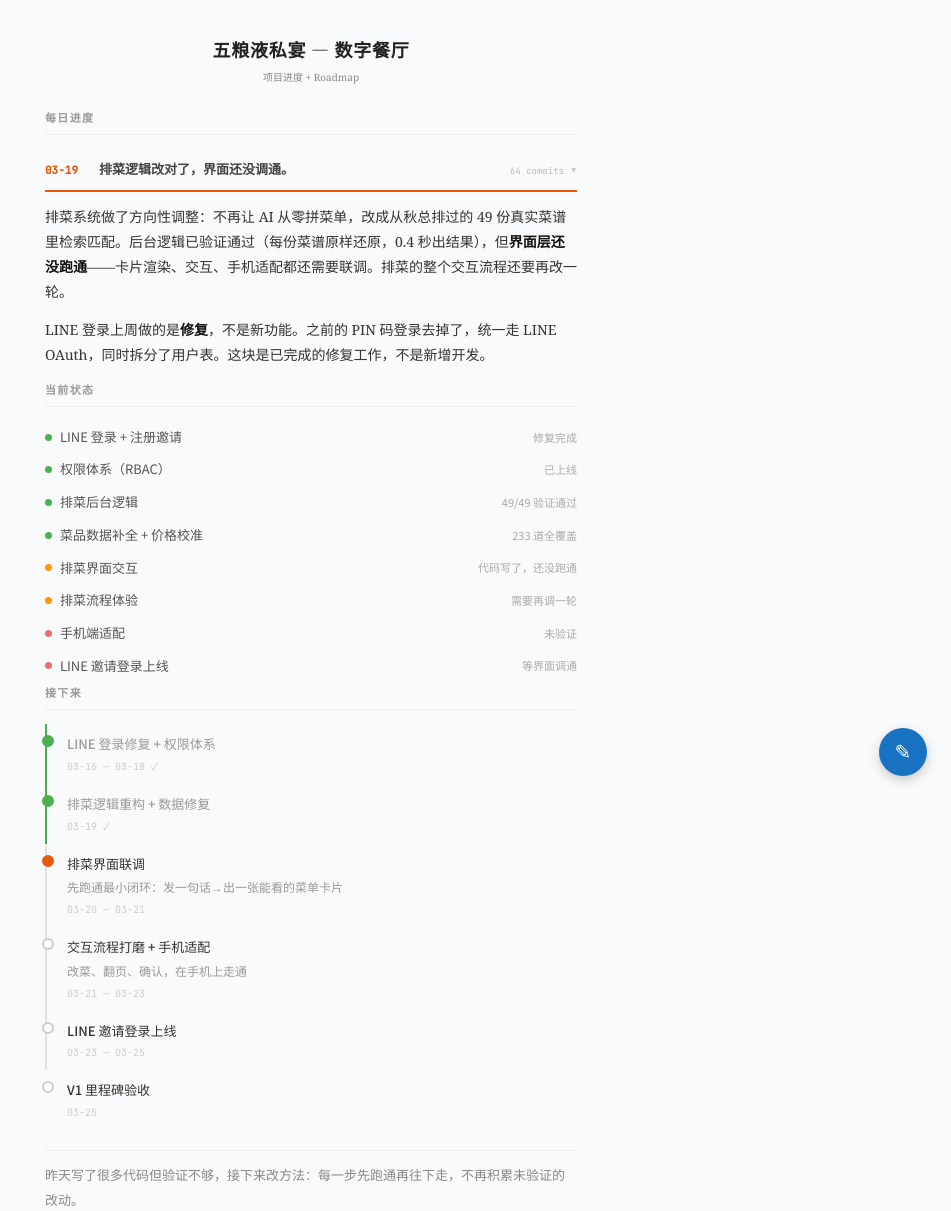
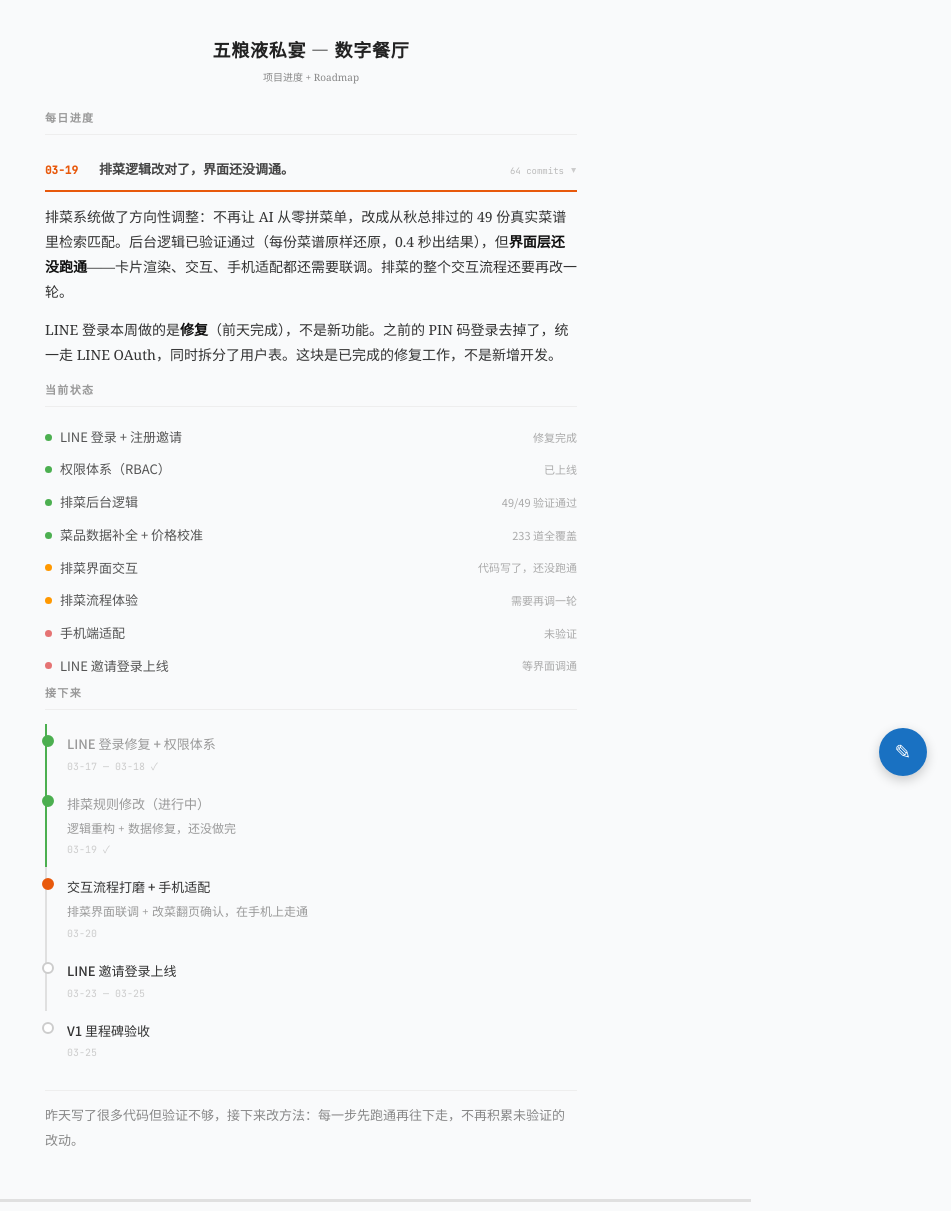
Before and after one commit to Kevinzh0C/restaurant-docs, a plain HTML site: page index.html in a window 1280 px wide. Shown: the top 1211 px of the page, without its empty margins (329-1280 px from the left). Drawn offline with Linux system fonts and the light colour scheme.

Commit message:
fix: correct timeline — LINE is this week, menu rules yesterday, UX today

```diff
--- a/index.html
+++ b/index.html
@@ -332,7 +332,7 @@
     </summary>
     <div class="day-body">
       <p>排菜系统做了方向性调整：不再让 AI 从零拼菜单，改成从秋总排过的 49 份真实菜谱里检索匹配。后台逻辑已验证通过（每份菜谱原样还原，0.4 秒出结果），但<strong>界面层还没跑通</strong>——卡片渲染、交互、手机适配都还需要联调。排菜的整个交互流程还要再改一轮。</p>
-      <p>LINE 登录上周做的是<strong>修复</strong>，不是新功能。之前的 PIN 码登录去掉了，统一走 LINE OAuth，同时拆分了用户表。这块是已完成的修复工作，不是新增开发。</p>
+      <p>LINE 登录本周做的是<strong>修复</strong>（前天完成），不是新功能。之前的 PIN 码登录去掉了，统一走 LINE OAuth，同时拆分了用户表。这块是已完成的修复工作，不是新增开发。</p>
 
       <div class="rpt-section">当前状态</div>
       <div class="st">
@@ -348,10 +348,9 @@
 
       <div class="rpt-section">接下来</div>
       <div>
-        <div class="ph done"><div class="t">LINE 登录修复 + 权限体系</div><div class="time">03-16 — 03-18 ✓</div></div>
-        <div class="ph done"><div class="t">排菜逻辑重构 + 数据修复</div><div class="time">03-19 ✓</div></div>
-        <div class="ph now"><div class="t">排菜界面联调</div><div class="d">先跑通最小闭环：发一句话→出一张能看的菜单卡片</div><div class="time">03-20 — 03-21</div></div>
-        <div class="ph"><div class="t">交互流程打磨 + 手机适配</div><div class="d">改菜、翻页、确认，在手机上走通</div><div class="time">03-21 — 03-23</div></div>
+        <div class="ph done"><div class="t">LINE 登录修复 + 权限体系</div><div class="time">03-17 — 03-18 ✓</div></div>
+        <div class="ph done"><div class="t">排菜规则修改（进行中）</div><div class="d">逻辑重构 + 数据修复，还没做完</div><div class="time">03-19 ✓</div></div>
+        <div class="ph now"><div class="t">交互流程打磨 + 手机适配</div><div class="d">排菜界面联调 + 改菜翻页确认，在手机上走通</div><div class="time">03-20</div></div>
         <div class="ph"><div class="t">LINE 邀请登录上线</div><div class="time">03-23 — 03-25</div></div>
         <div class="ph"><div class="t">V1 里程碑验收</div><div class="time">03-25</div></div>
       </div>
```
